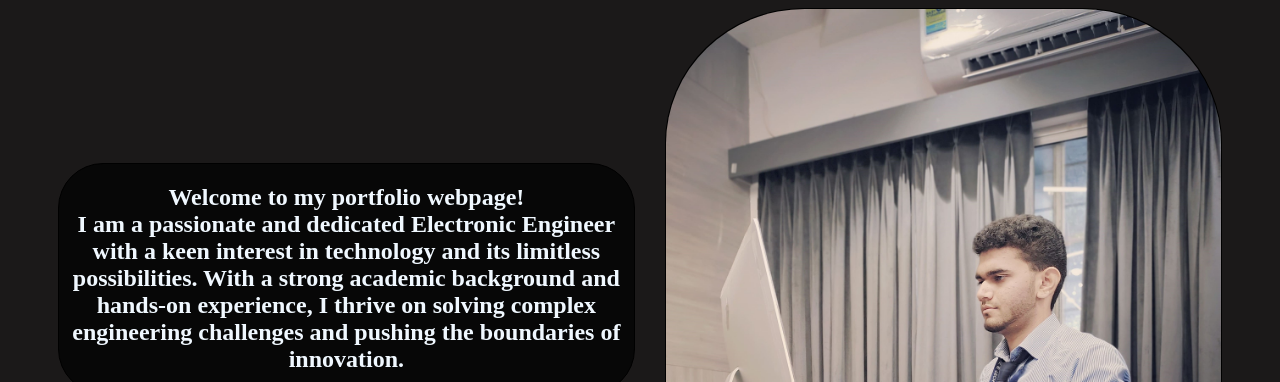
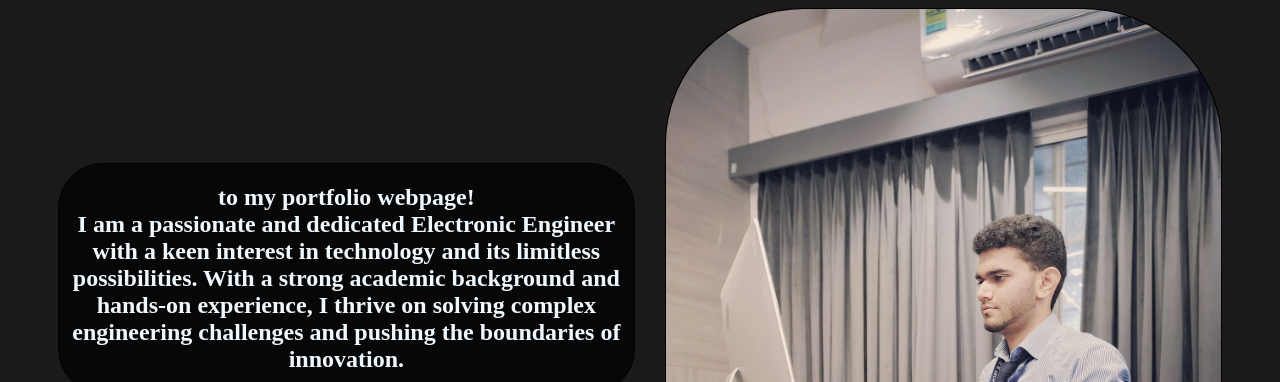
Before and after one commit to MirzaSufiyan/MirzaSufiyanPortfolio.github.io, a plain HTML site: page index.html in a window 1280 px wide. Shown: the part 418-800 px from the top of the page. Drawn offline with Linux system fonts and the light colour scheme.

Commit message:
Update index.html

```diff
--- a/index.html
+++ b/index.html
@@ -16,7 +16,7 @@
 <div class="container" >
 
     <div class="container" id="detail">
-        <h2>  Welcome to my portfolio webpage!<br>
+        <h2> to my portfolio webpage!<br>
             I am a passionate and dedicated Electronic Engineer with a keen interest in technology and its limitless possibilities. With a strong academic background and hands-on experience, I thrive on solving complex engineering challenges and pushing the boundaries of innovation. </h2>
     </div>
 
```
